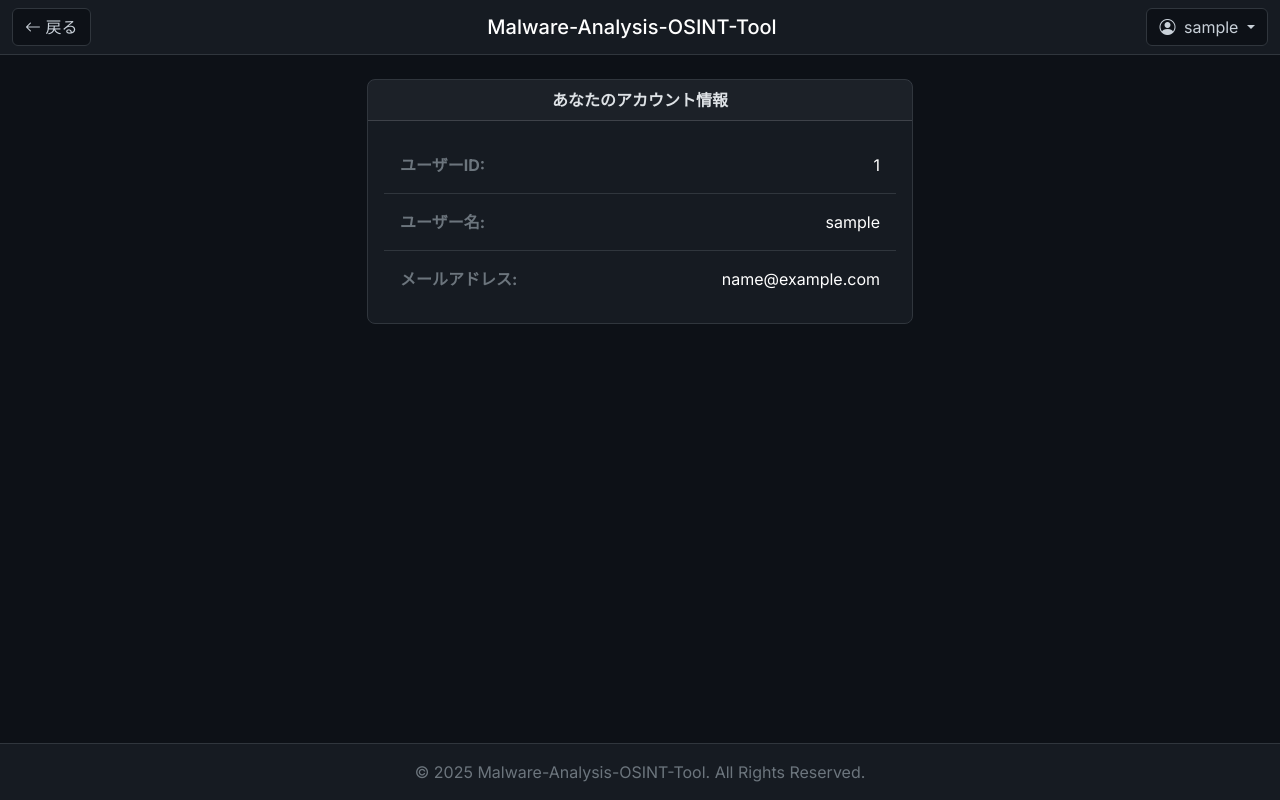
After one commit to kosuke222/-----3, a Flask app: page /account in a window 1280 px wide. The commit adds this page. Run offline with Flask 3, Linux system fonts and the light colour scheme; the visitor is signed in with stand-in values (Sample User, id 1); parts of the project's set-up code (start-up, migrations or seed data) failed here and were passed over; some libraries are stand-ins or nearby versions.

Commit message:
各html修正

```diff
--- a/app_flask/app.py
+++ b/app_flask/app.py
@@ -984,6 +984,10 @@ def show_report(report_id):
     html_content = html_content.replace('<th>', '<th scope="col" class="bg-dark">')
     return render_template('report_detail.html', report=report, report_html_content=html_content)
 
+@app.route('/account')
+@login_required
+def account():
+    return render_template('account.html', user=current_user)
 
 @app.route('/logout')
 def logout():
--- /dev/null
+++ b/app_flask/templates/account.html
@@ -0,0 +1,36 @@
+{% extends "base.html" %}
+
+{% set show_back_button = True %}
+
+{% block page_title %}アカウント情報{% endblock %}
+
+{% block content %}
+<div class="row justify-content-center">
+    <div class="col-md-8 col-lg-6">
+        <div class="card bg-custom-dark-2 border border-custom rounded-3">
+            <div class="card-header text-center fw-bold">
+                あなたのアカウント情報
+            </div>
+            <div class="card-body">
+                <ul class="list-group list-group-flush">
+                    <li class="list-group-item bg-transparent border-custom text-white py-3">
+                        <strong class="text-secondary">ユーザーID:</strong>
+                        <span class="float-end">{{ user.user_id }}</span>
+                    </li>
+                    <li class="list-group-item bg-transparent border-custom text-white py-3">
+                        <strong class="text-secondary">ユーザー名:</strong>
+                        <span class="float-end">{{ user.username }}</span>
+                    </li>
+                    <li class="list-group-item bg-transparent text-white py-3">
+                        <strong class="text-secondary">メールアドレス:</strong>
+                        <span class="float-end">{{ user.email }}</span>
+                    </li>
+                </ul>
+            </div>
+        </div>
+    </div>
+</div>
+{% endblock %}
+{% block scripts %}
+{{ super() }}
+{% endblock %}
--- a/app_flask/templates/api_key.html
+++ b/app_flask/templates/api_key.html
@@ -1,6 +1,9 @@
 {% extends "base.html" %}
 
+{% set show_back_button = True %}
+
 {% block page_title %}
+APIキー設定
 {% endblock %}
 
 {% block content %}
@@ -35,4 +38,5 @@
 {% endblock %}
 
 {% block scripts %}
+{{ super() }}
 {% endblock %}
--- a/app_flask/templates/base.html
+++ b/app_flask/templates/base.html
@@ -6,6 +6,9 @@
 
     <!-- Bootstrap CSS -->
     <link href="https://cdn.jsdelivr.net/npm/bootstrap@5.3.3/dist/css/bootstrap.min.css" rel="stylesheet" xintegrity="sha384-QWTKZyjpPEjISv5WaRU9OFeRpok6YctnYmDr5pNlyT2bRjXh0JMhjY6hW+ALEwIH" crossorigin="anonymous">
+
+    <!-- Bootstrap Icons CSS -->
+    <link rel="stylesheet" href="https://cdn.jsdelivr.net/npm/bootstrap-icons@1.11.3/font/bootstrap-icons.min.css">
 
     <!-- Google Fonts -->
     <link rel="preconnect" href="https://fonts.googleapis.com">
@@ -46,6 +49,14 @@
             border-color: var(--custom-blue);
             color: white;
         }
+        /* ドロップダウンメニュー用のスタイルを追加 */
+        .dropdown-item:hover {
+            background-color: var(--custom-blue);
+            color: white;
+        }
+        .dropdown-divider {
+            border-top-color: var(--custom-border);
+        }
     </style>
 
     <title>{% block page_title %}{% endblock %}</title>
@@ -57,15 +68,33 @@
         {% block header %}
         <nav class="navbar">
             <div class="container-fluid position-relative d-flex justify-content-between">
-                <div></div>
+
+                <div>
+                    {% if show_back_button %}
+                    <button onclick="history.back()" class="btn btn-logout">
+                        <i class="bi bi-arrow-left"></i> 戻る
+                    </button>
+                    {% endif %}
+                </div>
+
                 <div class="position-absolute top-50 start-50 translate-middle">
                     <a class="navbar-brand mb-0 h1 fs-5" href="{{ url_for('home') }}">
                         {% block header_title %}Malware-Analysis-OSINT-Tool{% endblock %}
                     </a>
                 </div>
-                <a href="{{ url_for('logout') }}" class="btn btn-logout">
-                    ログアウト
-                </a>
+
+                {% if current_user.is_authenticated %}
+                <div class="dropdown">
+                    <button class="btn btn-logout dropdown-toggle" type="button" id="userMenu" data-bs-toggle="dropdown" aria-expanded="false">
+                        <i class="bi bi-person-circle me-1"></i> {{ current_user.username }}
+                    </button>
+                    <ul class="dropdown-menu dropdown-menu-end bg-custom-dark-2 border-custom" aria-labelledby="userMenu">
+                        <li><a class="dropdown-item" href="{{ url_for('account') }}">アカウント情報</a></li>
+                        <li><hr class="dropdown-divider"></li>
+                        <li><a class="dropdown-item" href="{{ url_for('logout') }}">ログアウト</a></li>
+                    </ul>
+                </div>
+                {% endif %}
             </div>
         </nav>
         {% endblock %}
@@ -100,7 +129,7 @@
     {% endif %}
 
     {% block scripts %}
-    <script src="https://cdn.jsdelivr.net/npm/bootstrap@5.3.3/dist/js/bootstrap.bundle.min.js" xintegrity="sha384-YvpcrYf0tY3lHB60NNkmXc5s9fDVZLESaAA55NDzOxhy9GkcIdslK1eN7N6jIeHz" crossorigin="anonymous"></script>
+    <script src="https://cdn.jsdelivr.net/npm/bootstrap@5.3.3/dist/js/bootstrap.bundle.min.js" integrity="sha384-YvpcrYf0tY3lHB60NNkmXc5s9fDVZLESaAA55NDzOxhy9GkcIdslK1eN7N6jIeHz" crossorigin="anonymous"></script>
     {% endblock %}
 
 </body>
--- a/app_flask/templates/create_report.html
+++ b/app_flask/templates/create_report.html
@@ -1,4 +1,6 @@
 {% extends "base.html" %}
+
+{% set show_back_button = True %}
 
 {% block page_title %}
 レポート作成
--- a/app_flask/templates/home.html
+++ b/app_flask/templates/home.html
@@ -41,6 +41,6 @@
 </div>
 
 {% endblock %}
-
 {% block scripts %}
+{{ super() }}
 {% endblock %}
--- a/app_flask/templates/login.html
+++ b/app_flask/templates/login.html
@@ -45,4 +45,5 @@
 {% endblock %}
 
 {% block scripts %}
+{{ super() }}
 {% endblock %}
--- a/app_flask/templates/password_reset_sent.html
+++ b/app_flask/templates/password_reset_sent.html
@@ -32,4 +32,5 @@
 {% endblock %}
 
 {% block scripts %}
+{{ super() }}
 {% endblock %}
--- a/app_flask/templates/report_detail.html
+++ b/app_flask/templates/report_detail.html
@@ -1,4 +1,6 @@
 {% extends 'base.html' %}
+
+{% set show_back_button = True %}
 
 {% block page_title %}
 レポート生成結果
--- a/app_flask/templates/report_result.html
+++ b/app_flask/templates/report_result.html
@@ -1,12 +1,11 @@
 {% extends "base.html" %}
+
+{% set show_back_button = True %}
 
 {% block page_title %}
 レポート作成結果
 {% endblock %}
 
-{% block header_title %}
-マルウェア解析ツール
-{% endblock %}
 
 {% block content %}
 <div class="row justify-content-center">
--- a/app_flask/templates/reset_complete.html
+++ b/app_flask/templates/reset_complete.html
@@ -28,4 +28,5 @@
 {% endblock %}
 
 {% block scripts %}
+{{ super() }}
 {% endblock %}
--- a/app_flask/templates/reset_password.html
+++ b/app_flask/templates/reset_password.html
@@ -40,6 +40,6 @@
 </div>
 
 {% endblock %}
-
 {% block scripts %}
+{{ super() }}
 {% endblock %}
--- a/app_flask/templates/signup.html
+++ b/app_flask/templates/signup.html
@@ -47,5 +47,5 @@
 {% endblock %}
 
 {% block scripts %}
-
+{{ super() }}
 {% endblock %}
```
Also changed, not shown: app_flask/templates/report_list.html (+5 -2 lines).
